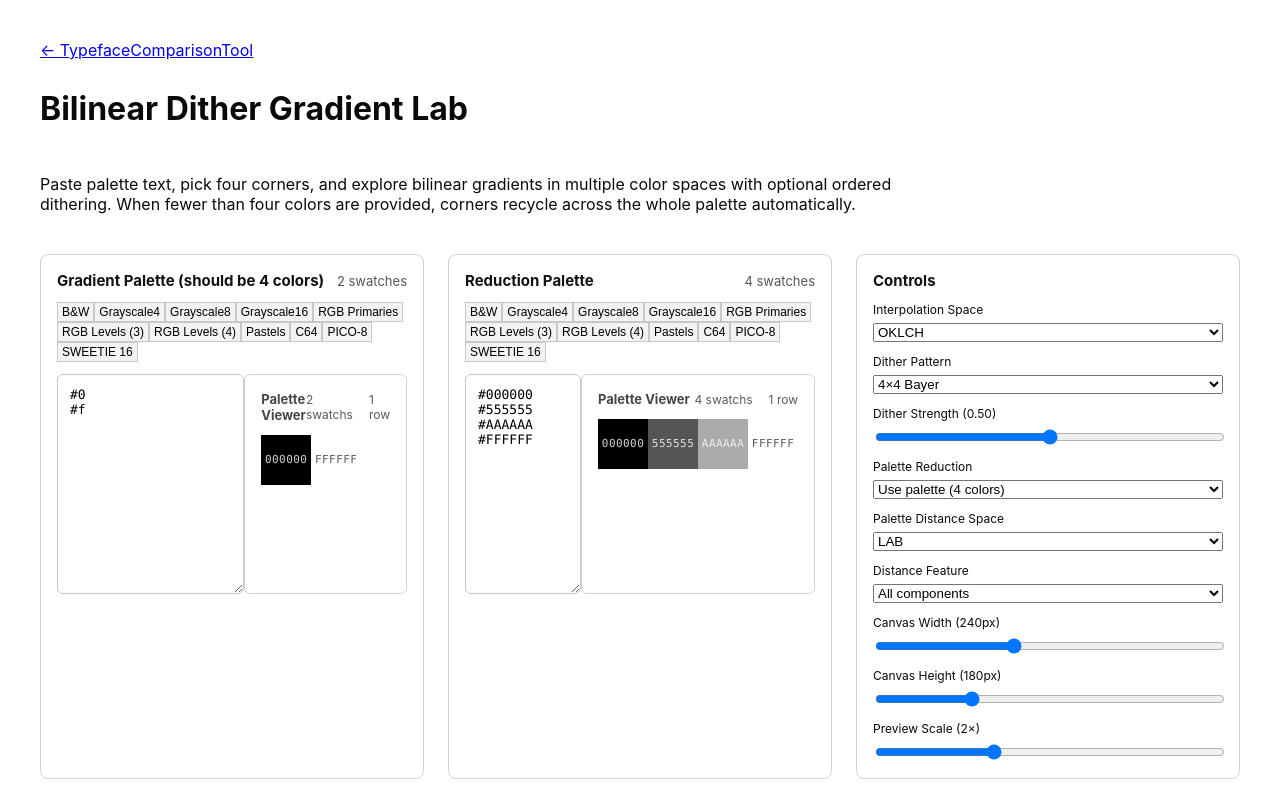
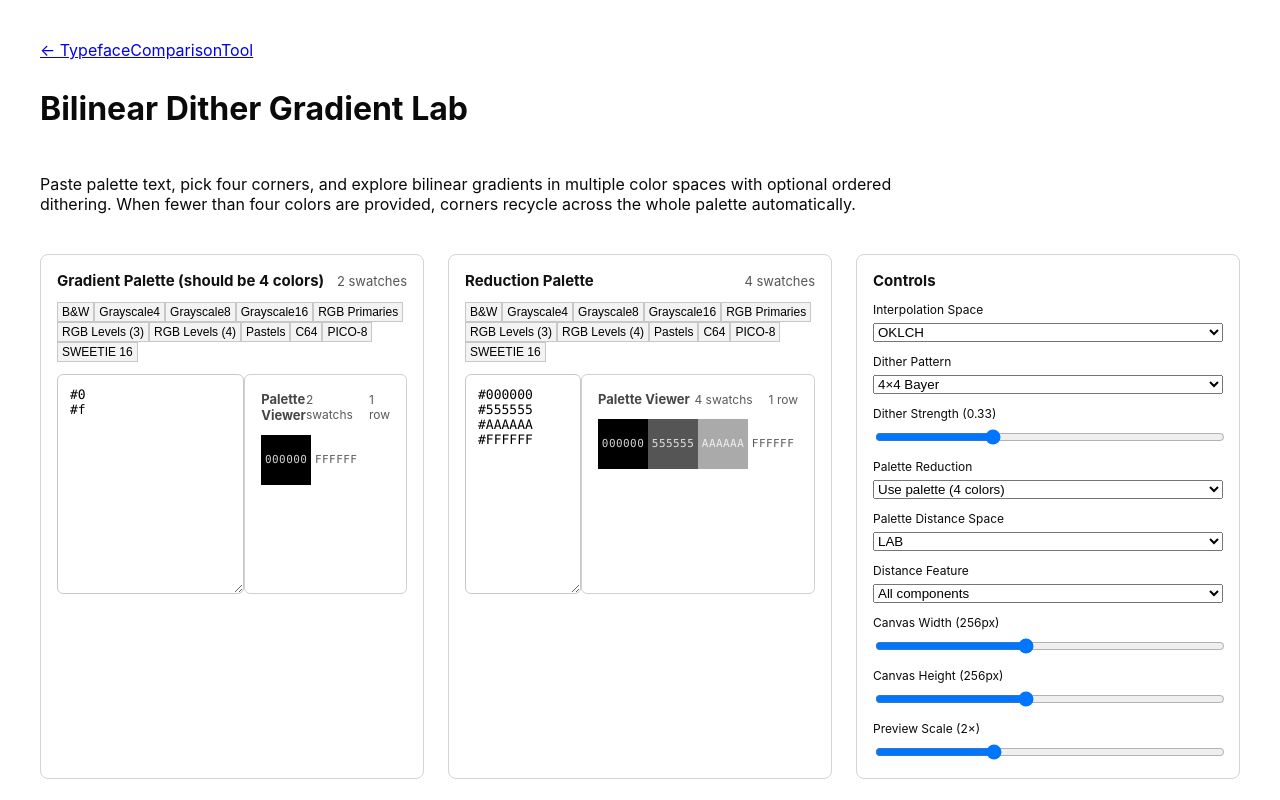
Before and after one commit to thenfour/typefacecompare, a Next.js app: page /DitherGradient in a window 1280 px wide. Shown: the top 800 px of the page. Built offline with nearby package versions, Linux system fonts and the light colour scheme; a web font is replaced by a local one.

Commit message:
refined defaults

```diff
--- a/src/pages/DitherGradient.tsx
+++ b/src/pages/DitherGradient.tsx
@@ -165,13 +165,13 @@ export default function DitherGradientPage() {
     const [cornerAssignments] = useState<number[]>([0, 1, 2, 3]);
     const [interpolationMode, setInterpolationMode] = useState<ColorInterpolationMode>("oklch");
     const [ditherType, setDitherType] = useState<DitherType>("bayer4");
-    const [ditherStrength, setDitherStrength] = useState(0.5);
+    const [ditherStrength, setDitherStrength] = useState(0.333);
     const [reductionMode, setReductionMode] = useState<ReductionMode>("palette");
     const [binaryThreshold, setBinaryThreshold] = useState(127);
     const [distanceColorSpace, setDistanceColorSpace] = useState<ColorInterpolationMode>("lab");
     const [distanceFeature, setDistanceFeature] = useState<DistanceFeature>("all");
-    const [width, setWidth] = useState(240);
-    const [height, setHeight] = useState(180);
+    const [width, setWidth] = useState(256);
+    const [height, setHeight] = useState(256);
     const [previewScale, setPreviewScale] = useState(2);
     const [showSourcePreview, setShowSourcePreview] = useState(true);
     const [showDitherPreview, setShowDitherPreview] = useState(false);
```
